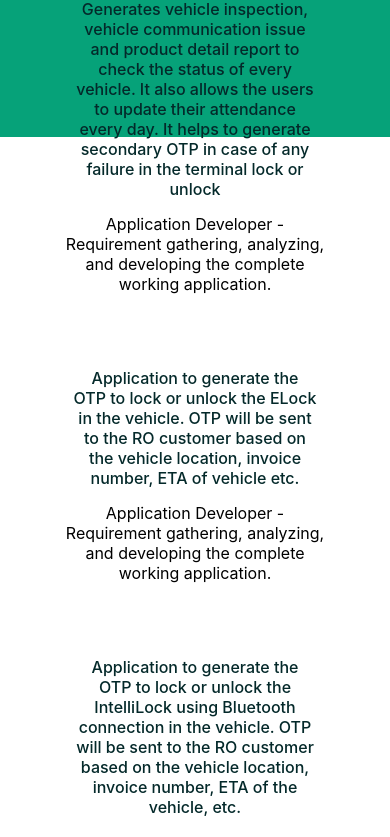
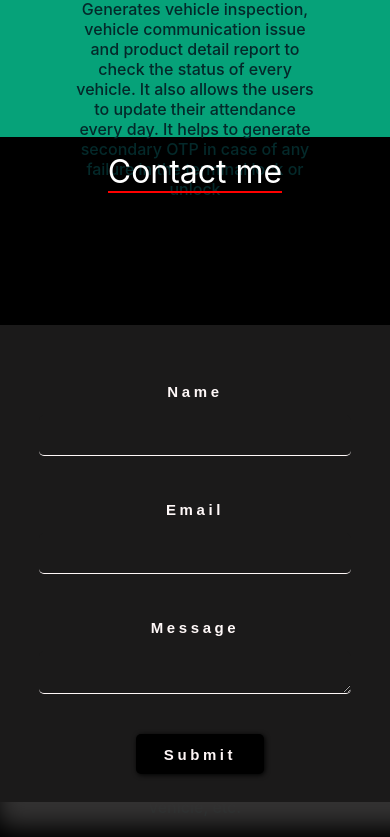
Before and after one commit to pradeep-08/carmel-raj, a React (Create React App) app: page / in a window 390 px wide. Shown: the part 3733-4570 px from the top of the page. Built offline with nearby package versions, Linux system fonts and the light colour scheme.

Commit message:
added in contact

```diff
--- a/package.json
+++ b/package.json
@@ -1 +1 @@
-{"homepage":"https://pradeep-08.github.io/carmel-raj/","name":"dev","version":"0.1.0","private":true,"dependencies":{"@testing-library/jest-dom":"^5.17.0","@testing-library/react":"^13.4.0","@testing-library/user-event":"^13.5.0","react":"^18.2.0","react-dom":"^18.2.0","react-scripts":"5.0.1","web-vitals":"^2.1.4"},"scripts":{"start":"react-scripts start","build":"react-scripts build","predeploy":"npm run build","deploy":"gh-pages -d build","test":"react-scripts test","eject":"react-scripts eject"},"eslintConfig":{"extends":["react-app","react-app/jest"]},"browserslist":{"production":[">0.2%","not dead","not op_mini all"],"development":["last 1 chrome version","last 1 firefox version","last 1 safari version"]},"description":"This project was bootstrapped with [Create React App](https://github.com/facebook/create-react-app).","main":"index.js","devDependencies":{"gh-pages":"^6.1.1"},"author":"","license":"ISC"}
+{"homepage":"https://pradeep-08.github.io/carmel-raj/","name":"dev","version":"0.1.0","private":true,"dependencies":{"@testing-library/jest-dom":"^5.17.0","@testing-library/react":"^13.4.0","@testing-library/user-event":"^13.5.0","aos":"^2.3.4","emailjs":"^4.0.3","react":"^18.2.0","react-dom":"^18.2.0","react-scripts":"5.0.1","react-toastify":"^10.0.5","web-vitals":"^2.1.4"},"scripts":{"start":"react-scripts start","build":"react-scripts build","predeploy":"npm run build","deploy":"gh-pages -d build","test":"react-scripts test","eject":"react-scripts eject"},"eslintConfig":{"extends":["react-app","react-app/jest"]},"browserslist":{"production":[">0.2%","not dead","not op_mini all"],"development":["last 1 chrome version","last 1 firefox version","last 1 safari version"]},"description":"This project was bootstrapped with [Create React App](https://github.com/facebook/create-react-app).","main":"index.js","devDependencies":{"gh-pages":"^6.1.1"},"author":"","license":"ISC"}
--- a/src/App.js
+++ b/src/App.js
@@ -4,6 +4,7 @@ import Nav from './Asset/Components/nav.js';
 import Skills from './Asset/Components/skills.js';
 import Exp from './Asset/Components/exp.js';
 import Projects from './Asset/Components/projects.js';
+import Contact from './Asset/Components/contact.js';
 function App() {
   return (
     <div className="App">
@@ -12,6 +13,7 @@ function App() {
       <Skills />
       <Exp />
       <Projects />
+      <Contact />
     </div>
   );
 }
--- /dev/null
+++ b/src/Asset/Components/contact.js
@@ -0,0 +1,80 @@
+import React, { useEffect , useRef } from 'react';
+import '../styles/contact.css';
+import AOS from 'aos';
+
+import { ToastContainer , toast } from 'react-toastify';
+import 'react-toastify/dist/ReactToastify.css';
+
+
+
+function Contact() {
+    useEffect(()=>{
+        AOS.init({duration:2000});
+      },[]);
+      const form = useRef();
+
+      const sendEmail = (e) => {
+        e.preventDefault();
+
+        // emailjs.sendForm('service_jucevnf', 'template_6fgymwl', form.current, '8hZqsPyVnufpdIXkI')
+        //   .then((result) => {
+        //       console.log(result.text);
+        //   }, (error) => {
+        //       console.log(error.text);
+        //   });
+      };
+
+      const Notify = ()=>{
+        toast.success("Mail Sent Successfully" , {
+            position : toast.POSITION.TOP_RIGHT
+        });
+      }
+
+
+  return  <>
+
+           <ToastContainer />
+  <div className="main-contact-container" id='page'>
+  <div className='project-name-main'>
+    <span className='project-name'>Contact me</span>
+    </div>
+
+  <div className="contact-description"><span className='contact-span' data-aos="zoom-out-up">Feel free to Contact me by
+              submitting the form below and I will get back to you as soon as possible</span></div>
+    <div className="contact-box-container">
+    <form ref={form} onSubmit={sendEmail}>
+        <div className="contact-box-div" data-aos="zoom-in">
+        <div className="contact-element-container">
+        <div className="name-div" data-aos="fade-up">
+                <div className="name">Name</div>
+                <input type="text" name="name" className='name-input-box'    required/>
+            </div>
+            <div className="name-div" data-aos="fade-up">
+                <div className="name">Email</div>
+                <input  name="user_email" className='name-input-box' type="mail"  required/>
+            </div>
+            <div className="name-div" data-aos="fade-up">
+                <div className="name">Message</div>
+                <textarea name="message" className='name-input-box' id="" cols="40" rows="10"  required></textarea>
+            </div>
+        </div>
+        <div className="button-div1"><div className="button1"><button className='project-button1' type="submit" value="Send"  onClick={e=> Notify()}>Submit</button></div></div>
+
+        </div>
+        </form>
+    </div>
+
+
+  </div>
+
+  </>
+
+
+
+
+
+
+
+}
+
+export default Contact
--- /dev/null
+++ b/src/Asset/styles/contact.css
@@ -0,0 +1,170 @@
+.main-contact-container{
+    height: 700px;
+    background-color: #000;
+}
+
+.button-div1{
+    width: auto;
+}
+.button1{
+    display: flex;
+    justify-content: flex-start;
+    padding-left: 10px;
+    cursor: pointer;
+}
+.project-button1{
+    display: flex;
+    justify-content: center;
+    align-items: center;
+    width: 128px;
+    height: 40px;
+    background: #000000;
+    border: none;
+    color: #fff7f7;
+    font-family: 'Source Sans Pro', sans-serif;
+    font-size: 15px;
+    font-weight: bold;
+    box-shadow: 1px 1px 5px #000000;
+    line-height: normal;
+    letter-spacing: 3.6px;
+    cursor: pointer;
+    border-radius: 5px;
+}
+
+
+.contact-span{
+    color: #ffffff;
+    font-family: 'Source Sans Pro', sans-serif;
+    font-size: 24px;
+    font-style: normal;
+    font-weight: 700;
+    line-height: normal;
+    letter-spacing: 3.6px;
+    width: 50%;
+}
+.contact-box-div{
+    display: flex;
+    justify-content: center;
+    align-items: center;
+    flex-wrap: wrap;
+    margin-top: 35px;
+    width: 453px;
+    height: 447px;
+    background: #5E57F5;
+    padding: 15px;
+    border-radius: 10px;
+    box-shadow: 17px 15px 25px rgb(32, 32, 32);
+}
+
+.contact-description{
+    padding-top: 35px;
+    display: flex;
+    justify-content: center;
+}
+
+.contact-box-container{
+    display: flex;
+    justify-content: center;
+
+}
+
+.project-name{
+    font-size: 32px;
+    color: #FFF;
+    margin-top: 15px;
+    border-bottom: 2px solid red;
+
+}
+.name-input-box{
+    width: 398px;
+    height: 38px;
+    border: none;
+    margin: 15px;
+    color: #000000;
+    display: flex;
+    justify-content: center;
+    background-color: #ffffff;
+    outline: 0;
+    border-radius: 5px;
+}
+
+.name{
+    color: #F7FFFC;
+    font-family: 'Source Sans Pro', sans-serif;
+    font-size: 15px;
+    font-style: normal;
+    font-weight: 700;
+    line-height: normal;
+    letter-spacing: 3.6px;
+    padding-top: 30px;
+
+}
+input::placeholder {
+
+    font: 0.7rem/1 sans-serif;
+}
+.button:active {
+    background-color: #3e8e41;
+    box-shadow: 0 5px #666;
+    transform: translateY(4px);
+  }
+
+@media screen  and (max-width: 768px) and (min-width: 320px){
+    .main-contact-container{
+        height: 700px;
+        width: auto;
+    }
+
+    .about-me{
+        padding-top: 50px;
+        display: flex;
+        justify-content: center;
+        color: #000;
+        font-size: 30px;
+        font-style: normal;
+        font-weight: 700;
+        line-height: normal;
+        letter-spacing: 6px;
+    }
+
+    .contact-span{
+        color: #000;
+        font-family: 'Source Sans Pro', sans-serif;
+        font-size: 14px;
+        font-weight: 700;
+        line-height: normal;
+        letter-spacing: 3.6px;
+        width: 90%;
+    }
+    .contact-box-div{
+        display: flex;
+        justify-content: center;
+        align-items: center;
+        flex-wrap: wrap;
+        margin-top: 35px;
+        width: 403px;
+        height: 447px;
+        background: #1b1a1a;
+        padding: 15px;
+        border-radius: 15px;
+        box-shadow: 17px 25px 25px rgb(51, 50, 50);
+    }
+    .name-input-box{
+        width: 308px;
+        height: 38px;
+        border-bottom: 1px solid #fff8f8;
+        background-color: #1B1A1A;
+
+    }
+
+    .name{
+        color: #fff8f8;
+        font-family: 'Source Sans Pro', sans-serif;
+        font-size: 15px;
+        font-style: normal;
+        font-weight: 700;
+        line-height: normal;
+        letter-spacing: 3.6px;
+
+    }
+}
```
Also changed, not shown: 1 other file (tests, documents, lock files or other folders).
